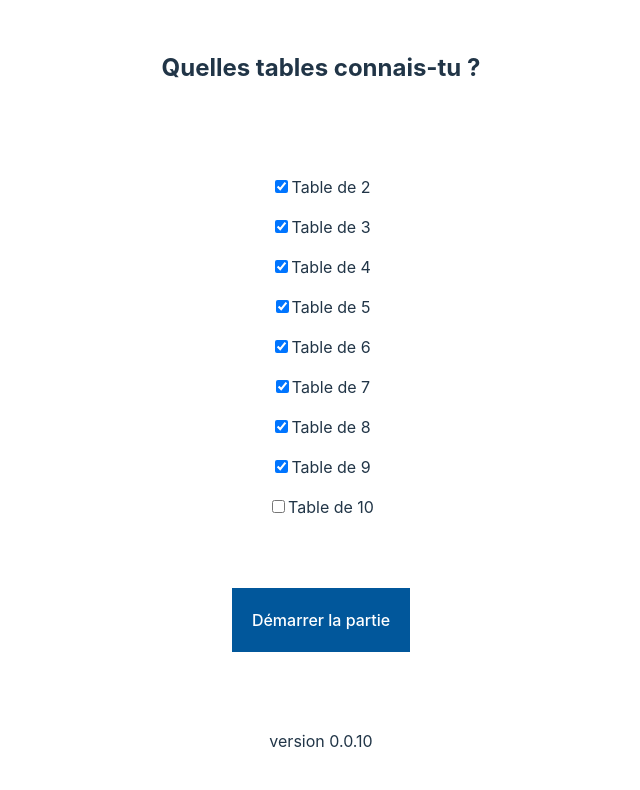
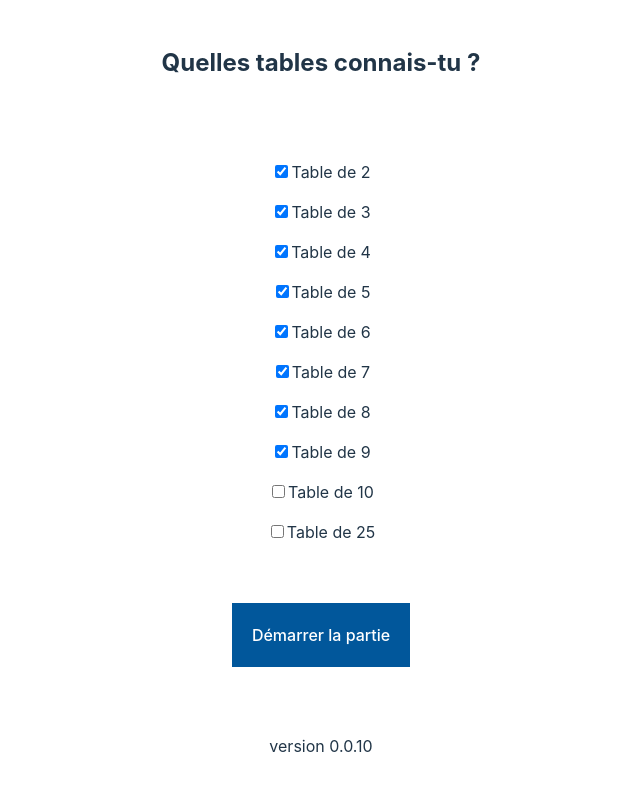
Before and after one commit to fabienlege/multiply, a React (Vite) app: page / in a window 1280 px wide. Shown: the top 790 px of the page, without its empty margins (319-959 px from the left). Built offline with nearby package versions, Linux system fonts and the light colour scheme.

Commit message:
feat(table): add table of 25

```diff
--- a/src/constants/tables.ts
+++ b/src/constants/tables.ts
@@ -1,2 +1,2 @@
-export const availableTables = [2, 3, 4, 5, 6, 7, 8, 9, 10];
+export const availableTables = [2, 3, 4, 5, 6, 7, 8, 9, 10, 25];
 export const availableFactor = [2, 3, 4, 5, 6, 7, 8, 9, 10];
```
